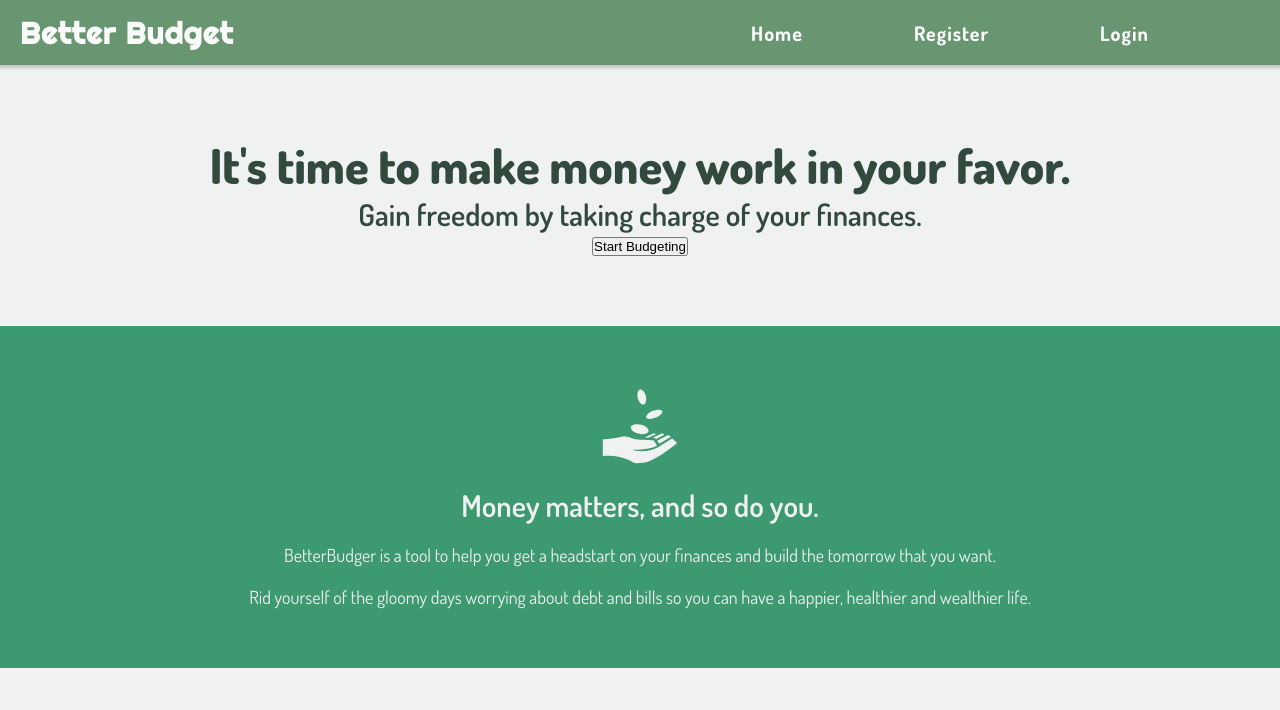
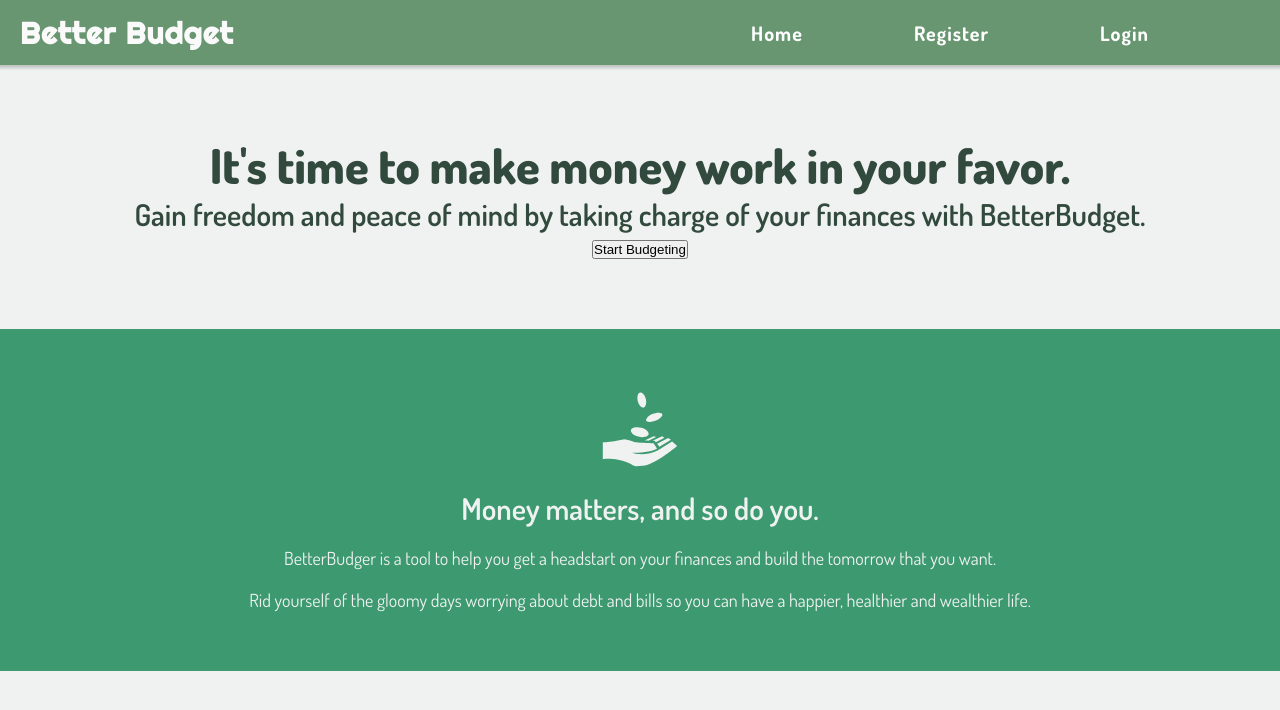
Before and after one commit to JohnSebastian3/better-budget, a React (Create React App) app in the folder client/: page / in a window 1280 px wide. Shown: the top 710 px of the page. Built offline with nearby package versions, Linux system fonts and the light colour scheme; no server answers; a web font is replaced by a local one.

Commit message:
Add header component

```diff
--- a/client/src/pages/Homepage/Header/Header.tsx
+++ b/client/src/pages/Homepage/Header/Header.tsx
@@ -1,18 +1,28 @@
 import React from "react";
+import { Link } from "react-router-dom";
 import Button from "../../../components/UI/Button/Button";
-import classes from "./Header.module.css";
+import style from "./Header.module.css";
 export default function Header() {
   return (
-    <header className={classes.header}>
+    <header className={style.header}>
       <div className="container">
-        <section className={classes['header__main-section']}>
-          <h1 className={classes["header__h1"]}>
+        <section className={style["header__main-section"]}>
+          <h1 className={style["header__h1"]}>
             It's time to make money work in your favor.
           </h1>
-          <h2 className={classes["header__h2"]}>
-            Gain freedom by taking charge of your finances.
+          <h2 className={style["header__h2"]}>
+            Gain freedom and peace of mind by taking charge of your finances
+            with BetterBudget.
           </h2>
-          <Button type='button' value='Start Budgeting' classes='btn btn-primary'></Button>
+          <div>
+            <Link to={"/register"}>
+              <Button
+                type="button"
+                value="Start Budgeting"
+                kind="btn-primary-purple"
+              ></Button>
+            </Link>
+          </div>
         </section>
       </div>
     </header>
```
